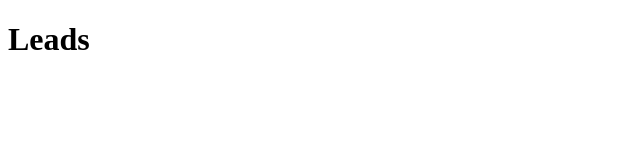
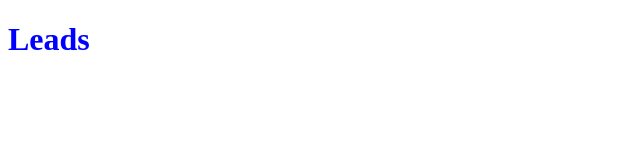
Before and after one commit to Th3Gabriel/sales-dashboard, a React (Vite) app: page /leads in a window 1280 px wide. Shown: the top 160 px of the page, without its empty margins (0-640 px from the left). Built offline with nearby package versions, Linux system fonts and the light colour scheme.

Commit message:
Feat: Adding Styled Components 2/2 error

```diff
--- a/src/pages/Leads.tsx
+++ b/src/pages/Leads.tsx
@@ -1,9 +1,13 @@
 import styled from 'styled-components'
+
+const Title = styled.h1`
+  color: blue;
+`
 
 function Leads() {
   return (
     <>
-      <h1>Leads</h1>
+      <Title>Leads</Title>
     </>
   )
 }
```
